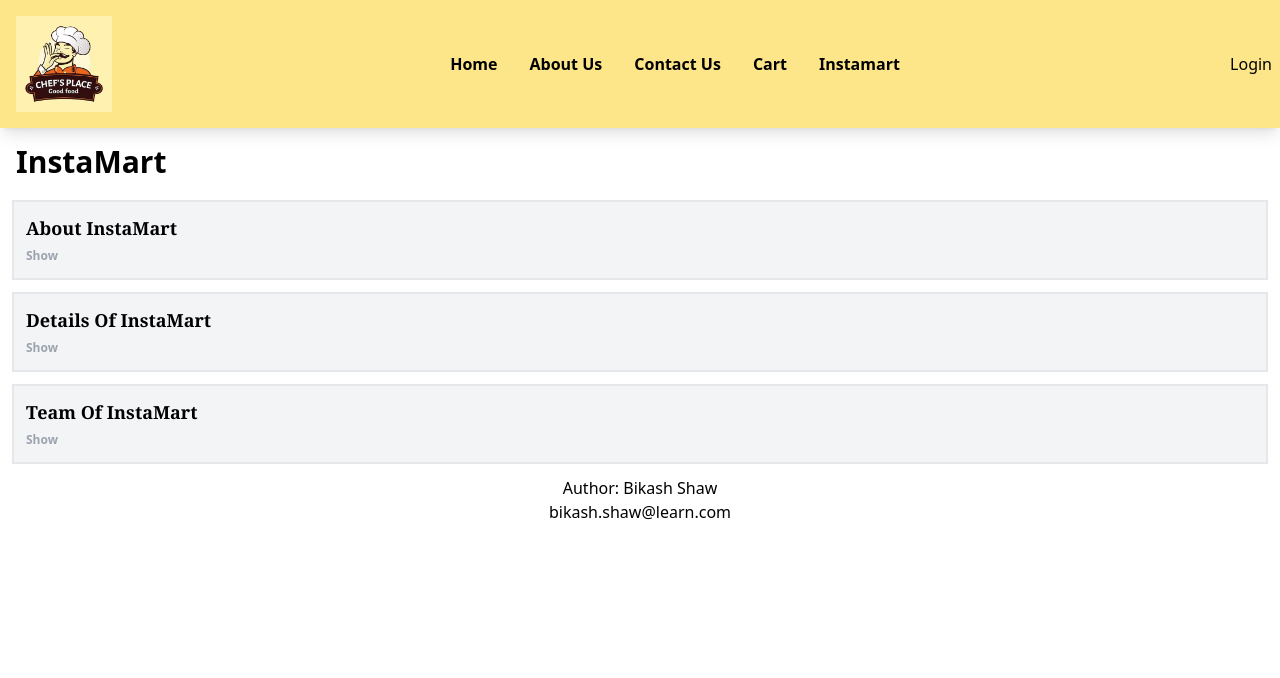
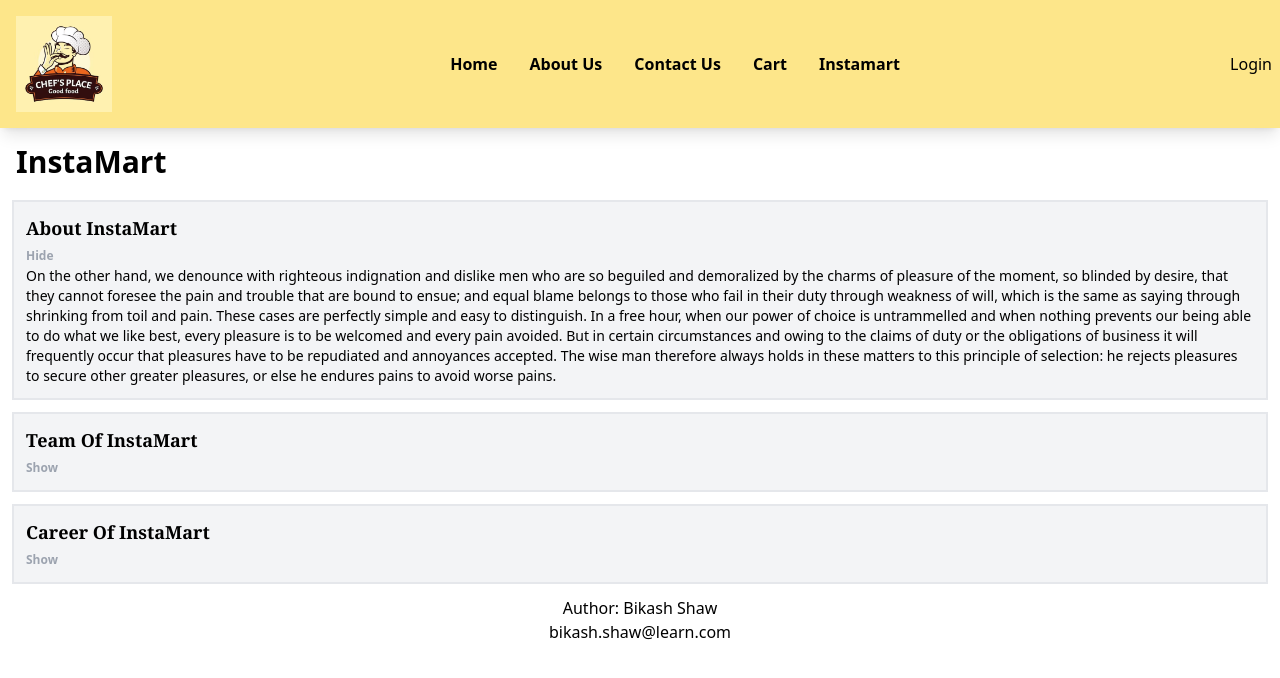
Before and after one commit to bikashtechm/NamasteReact, a React (Vite) app: page /instamart in a window 1280 px wide. Shown: the top 678 px of the page. Built offline with nearby package versions, Linux system fonts and the light colour scheme.

Commit message:
Accordian functionality optimised

```diff
--- a/src/components/Instamart.js
+++ b/src/components/Instamart.js
@@ -1,30 +1,36 @@
 import { useState } from "react";
-const Section = ({ title, description }) => {
-  const [isVisible, setIsVisible] = useState(false);
-  const [showHideButtonName, setShowHideButtonName] = useState("Show");
+
+const Section = ({ title, description, isVisible, setIsVisible }) => {
   return (
     <div className="border-2 border-grey p-3 m-3 bg-gray-100">
       <h3 className="font-bold text-lg font-serif">{title}</h3>
-      <button
-        className="cursor-pointer text-xs font-bold text-gray-400"
-        onClick={() => {
-          if (!isVisible) {
+      {isVisible ? (
+        <button
+          className="cursor-pointer text-xs font-bold text-gray-400" //
+          onClick={() => {
+            setIsVisible(false);
+          }}
+        >
+          Hide
+        </button>
+      ) : (
+        <button
+          className="cursor-pointer text-xs font-bold text-gray-400" //
+          onClick={() => {
             setIsVisible(true);
-            setShowHideButtonName("Hide");
-          } else {
-            setIsVisible(false);
-            setShowHideButtonName("Show");
-          }
-        }}
-      >
-        {showHideButtonName}
-      </button>
+          }}
+        >
+          Show
+        </button>
+      )}
+
       {isVisible && <p className="text-sm">{description}</p>}
     </div>
   );
 };
 
 const Instamart = () => {
+  const [visibleSection, setVisibleSection] = useState("About");
   return (
     <div className="container max-w-full">
       <h3 className="text-3xl p-2 m-2 font-bold">InstaMart</h3>
@@ -33,24 +39,31 @@ const Instamart = () => {
         description={`
         On the other hand, we denounce with righteous indignation and dislike men who are so beguiled and demoralized by the charms of pleasure of the moment, so blinded by desire, that they cannot foresee the pain and trouble that are bound to ensue; and equal blame belongs to those who fail in their duty through weakness of will, which is the same as saying through shrinking from toil and pain. These cases are perfectly simple and easy to distinguish. In a free hour, when our power of choice is untrammelled and when nothing prevents our being able to do what we like best, every pleasure is to be welcomed and every pain avoided. But in certain circumstances and owing to the claims of duty or the obligations of business it will frequently occur that pleasures have to be repudiated and annoyances accepted. The wise man therefore always holds in these matters to this principle of selection: he rejects pleasures to secure other greater pleasures, or else he endures pains to avoid worse pains.
         `}
-      />
-      <Section
-        title={"Details Of InstaMart"}
-        description={`
-        On the other hand, we denounce with righteous indignation and dislike men who are so beguiled and demoralized by the charms of pleasure of the moment, so blinded by desire, that they cannot foresee the pain and trouble that are bound to ensue; and equal blame belongs to those who fail in their duty through weakness of will, which is the same as saying through shrinking from toil and pain. These cases are perfectly simple and easy to distinguish. In a free hour, when our power of choice is untrammelled and when nothing prevents our being able to do what we like best, every pleasure is to be welcomed and every pain avoided. But in certain circumstances and owing to the claims of duty or the obligations of business it will frequently occur that pleasures have to be repudiated and annoyances accepted. The wise man therefore always holds in these matters to this principle of selection: he rejects pleasures to secure other greater pleasures, or else he endures pains to avoid worse pains.
-        `}
+        isVisible={visibleSection === "About"}
+        setIsVisible={() => {
+          setVisibleSection("About");
+        }}
       />
       <Section
         title={"Team Of InstaMart"}
         description={`
         On the other hand, we denounce with righteous indignation and dislike men who are so beguiled and demoralized by the charms of pleasure of the moment, so blinded by desire, that they cannot foresee the pain and trouble that are bound to ensue; and equal blame belongs to those who fail in their duty through weakness of will, which is the same as saying through shrinking from toil and pain. These cases are perfectly simple and easy to distinguish. In a free hour, when our power of choice is untrammelled and when nothing prevents our being able to do what we like best, every pleasure is to be welcomed and every pain avoided. But in certain circumstances and owing to the claims of duty or the obligations of business it will frequently occur that pleasures have to be repudiated and annoyances accepted. The wise man therefore always holds in these matters to this principle of selection: he rejects pleasures to secure other greater pleasures, or else he endures pains to avoid worse pains.
         `}
+        isVisible={visibleSection === "Team"}
+        setIsVisible={() => {
+          setVisibleSection("Team");
+        }}
       />
-      {/* <AboutInstaMart />
-      <DetailsOfInstaMart />
-      <TeamInstaMart />
-      <Product />
-      <Careers /> */}
+      <Section
+        title={"Career Of InstaMart"}
+        description={`
+        On the other hand, we denounce with righteous indignation and dislike men who are so beguiled and demoralized by the charms of pleasure of the moment, so blinded by desire, that they cannot foresee the pain and trouble that are bound to ensue; and equal blame belongs to those who fail in their duty through weakness of will, which is the same as saying through shrinking from toil and pain. These cases are perfectly simple and easy to distinguish. In a free hour, when our power of choice is untrammelled and when nothing prevents our being able to do what we like best, every pleasure is to be welcomed and every pain avoided. But in certain circumstances and owing to the claims of duty or the obligations of business it will frequently occur that pleasures have to be repudiated and annoyances accepted. The wise man therefore always holds in these matters to this principle of selection: he rejects pleasures to secure other greater pleasures, or else he endures pains to avoid worse pains.
+        `}
+        isVisible={visibleSection === "Career"}
+        setIsVisible={() => {
+          setVisibleSection("Career");
+        }}
+      />
     </div>
   );
 };
```
Also changed, not shown: 1 other file (tests, documents, lock files or other folders).
